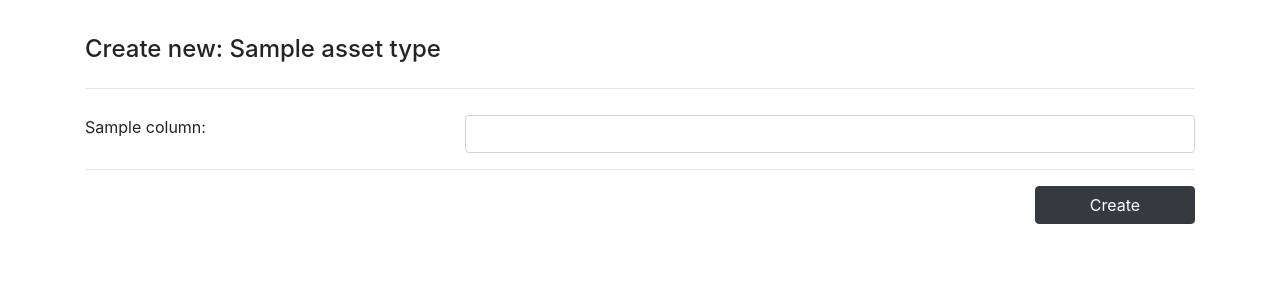
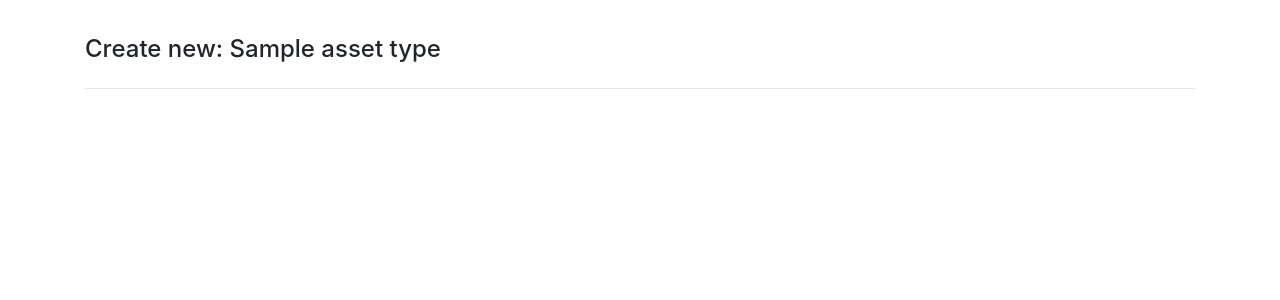
Before and after one commit to PDT42/AnyBase, a Python web app: template res/templates/create-asset.html in a window 1280 px wide. Shown: the part 66-366 px from the top of the page. Run offline with Jinja, Linux system fonts and the light colour scheme; the template is opened without the code that fills it: most values are stand-ins (such as "Sample title", 1, 10 or a date in 2020); some libraries are stand-ins or nearby versions.

Commit message:
moved create asset to its own js file

```diff
--- a/res/templates/create-asset.html
+++ b/res/templates/create-asset.html
@@ -17,45 +17,15 @@
 
     <hr/>
 
-    <div class="row">
-        <form class="col" action="/asset-type:{{ asset_type.asset_type_id }}/create-asset" method="POST">
+    <div class="row" id="create-asset"></div>
 
-            {% for column in asset_type.columns %}
-            <div class="row" style="padding-top: 10px">
-
-                <div class="col-4">
-                    <label>{{ column.name }}:</label>
-                </div>
-
-                <div class="col-8">
-
-                    {% if column.datatype.typename in ['ASSET', 'ASSETLIST']%}
-                    <select class="form-control custom-select" name="{{ column.db_name }}">
-
-                        {% for asset in assets[column.asset_type_id] %}
-                        <option value="{{ asset.asset_id|int }}">{{ asset|string }}</option>
-                        {% endfor %}
-
-                    </select>
-                    {% else %}
-                    <input type="{{ column.datatype.fe_type }}" step="any" class="form-control"
-                           name="{{ column.db_name }}">
-                    {% endif %}
-                </div>
-
-            </div>
-            {% endfor %}
-
-            <hr/>
-
-            <div class="row justify-content-end">
-                <div class="col-2">
-                    <button type="submit" class="btn btn-block btn-dark">Create</button>
-                </div>
-            </div>
-
-        </form>
-    </div>
 </div>
 
+<script>
+    const assetType = JSON.parse('{{ asset_type.as_dict()|tojson }}');
+    const assets = JSON.parse('{{ assets|tojson }}');
+</script>
+
+<script src="/static/jscript/createAsset.js"></script>
+
 {% endblock %}
```
